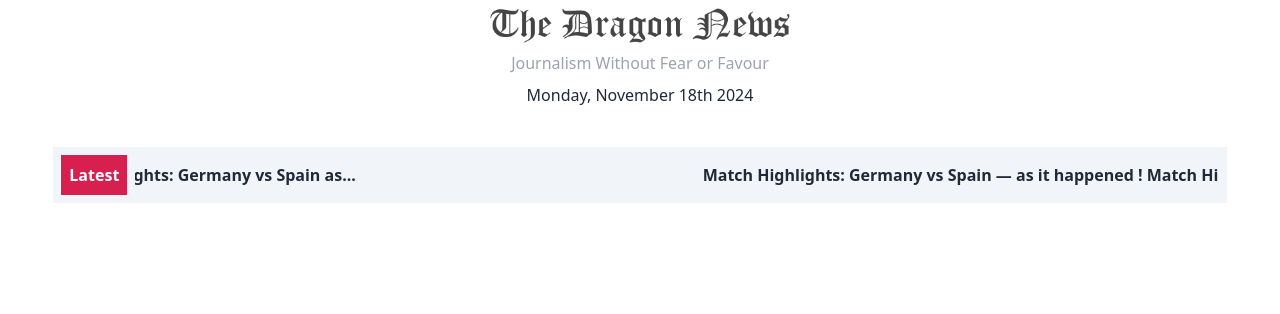
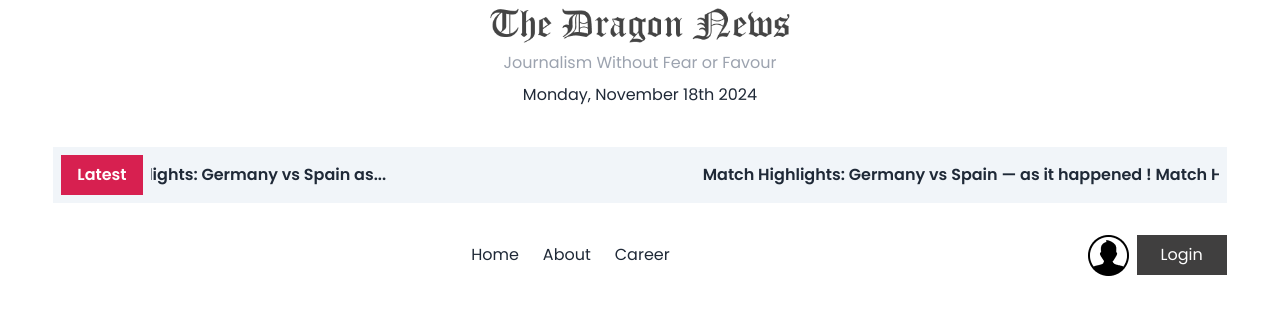
Before and after one commit to Web-hero-Dinajpur/Dragon-News, a React (Vite) app: page / in a window 1280 px wide. Shown: the top 314 px of the page. Built offline with nearby package versions, Linux system fonts and the light colour scheme.

Commit message:
navebar section done

```diff
--- a/src/components/Home/Home.jsx
+++ b/src/components/Home/Home.jsx
@@ -1,12 +1,14 @@
 import Header from "../Header/Header";
 import LatestNews from "../LatestNews/LatestNews";
+import Navbar from "../Navbar/Navbar";
 
 
 const Home = () => {
     return (
-        <div className="w-11/12 mx-auto">
+        <div className="w-11/12 mx-auto font-poppins">
             <Header></Header>
             <LatestNews></LatestNews>
+            <Navbar></Navbar>
         </div>
     );
 };
--- a/src/components/LatestNews/LatestNews.jsx
+++ b/src/components/LatestNews/LatestNews.jsx
@@ -5,7 +5,7 @@ import { Link } from "react-router-dom";
 const LatestNews = () => {
     return (
         <div className="flex items-center gap-2 bg-slate-100 my-8 font-semibold p-2">
-            <p className="bg-[#D72050] py-2 px-2 text-white">Latest</p>
+            <p className="bg-[#D72050] py-2 p-4 text-white">Latest</p>
             <Marquee pauseOnHover={true} speed={100} className="space-x-8">
                 <Link>Match Highlights: Germany vs Spain — as it happened   !   Match Highlights: Germany vs Spain as...</Link>
             </Marquee>
--- /dev/null
+++ b/src/components/Navbar/Navbar.jsx
@@ -0,0 +1,21 @@
+import { Link } from "react-router-dom";
+import userImg from '../../assets/image/user.png'
+
+const Navbar = () => {
+    return (
+        <div className="flex justify-between items-center">
+            <div></div>
+            <div className="flex items-center gap-6">
+                <Link to='/'>Home</Link>
+                <Link to='/about'>About</Link>
+                <Link to='/career'>Career</Link>
+            </div>
+            <div className="flex gap-2 items-center">
+                <img src={userImg} alt="" />
+                <button className="bg-[#403F3F] text-white py-2 px-6">Login</button>
+            </div>
+        </div>
+    );
+};
+
+export default Navbar;
--- a/src/index.css
+++ b/src/index.css
@@ -1,3 +1,4 @@
+@import url('https://fonts.googleapis.com/css2?family=Exo+2:ital,wght@0,100..900;1,100..900&family=Lexend:wght@100..900&family=Poppins:ital,wght@0,100;0,200;0,300;0,400;0,500;0,600;0,700;0,800;0,900;1,100;1,200;1,300;1,400;1,500;1,600;1,700;1,800;1,900&family=Sora:wght@100..800&display=swap');
 @tailwind base;
 @tailwind components;
 @tailwind utilities;
--- a/tailwind.config.js
+++ b/tailwind.config.js
@@ -5,7 +5,11 @@ export default {
     "./src/**/*.{js,ts,jsx,tsx}",
   ],
   theme: {
-    extend: {},
+    extend: {
+      fontFamily:{
+        poppins: ["Poppins", "sans-serif"]
+      }
+    },
   },
   plugins: [
     // eslint-disable-next-line no-undef
```
